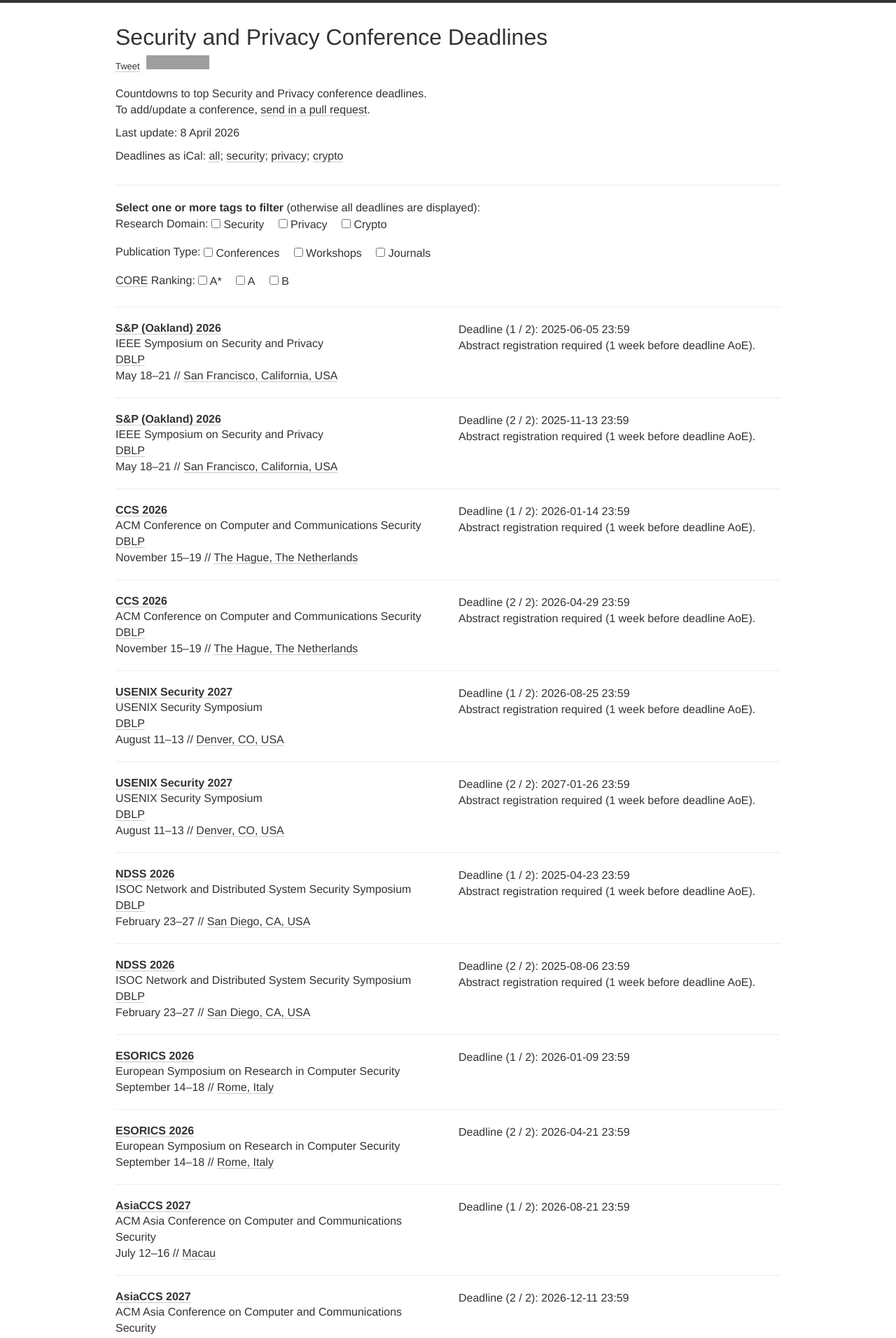
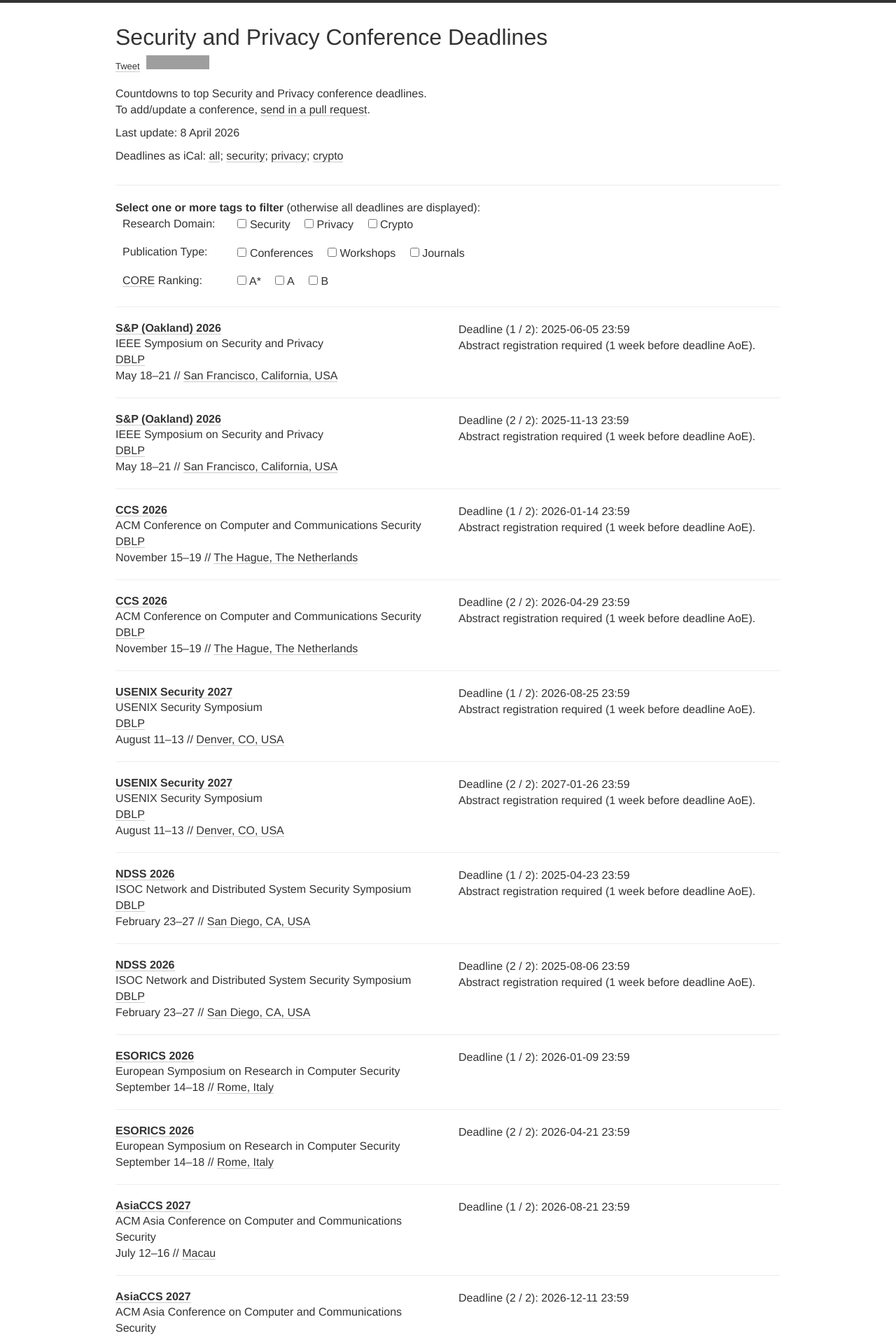
Before and after one commit to sec-deadlines/sec-deadlines.github.io, a Jekyll site: the page built from index.html, in a window 1280 px wide. Shown: the top 1912 px of the page at 70% size. Built offline with Jekyll 4.4.1, drawn with Linux system fonts in a browser that asks for light colours; nearby versions of some CDN libraries; comment, search, counter and statistics services are not loaded; grey boxes are pictures that could not be loaded.

Commit message:
Update deadlines.css

```diff
--- a/static/css/deadlines.css
+++ b/static/css/deadlines.css
@@ -79,6 +79,13 @@
   opacity: 0.5;
 }
 
+.mytitle {
+  display: inline-block;
+  width: 160px;
+  text-align:left;
+  margin-left: 10px;
+}
+
 .timer {
   font-size: 1.5em;
   line-height: 1.25em;
```
